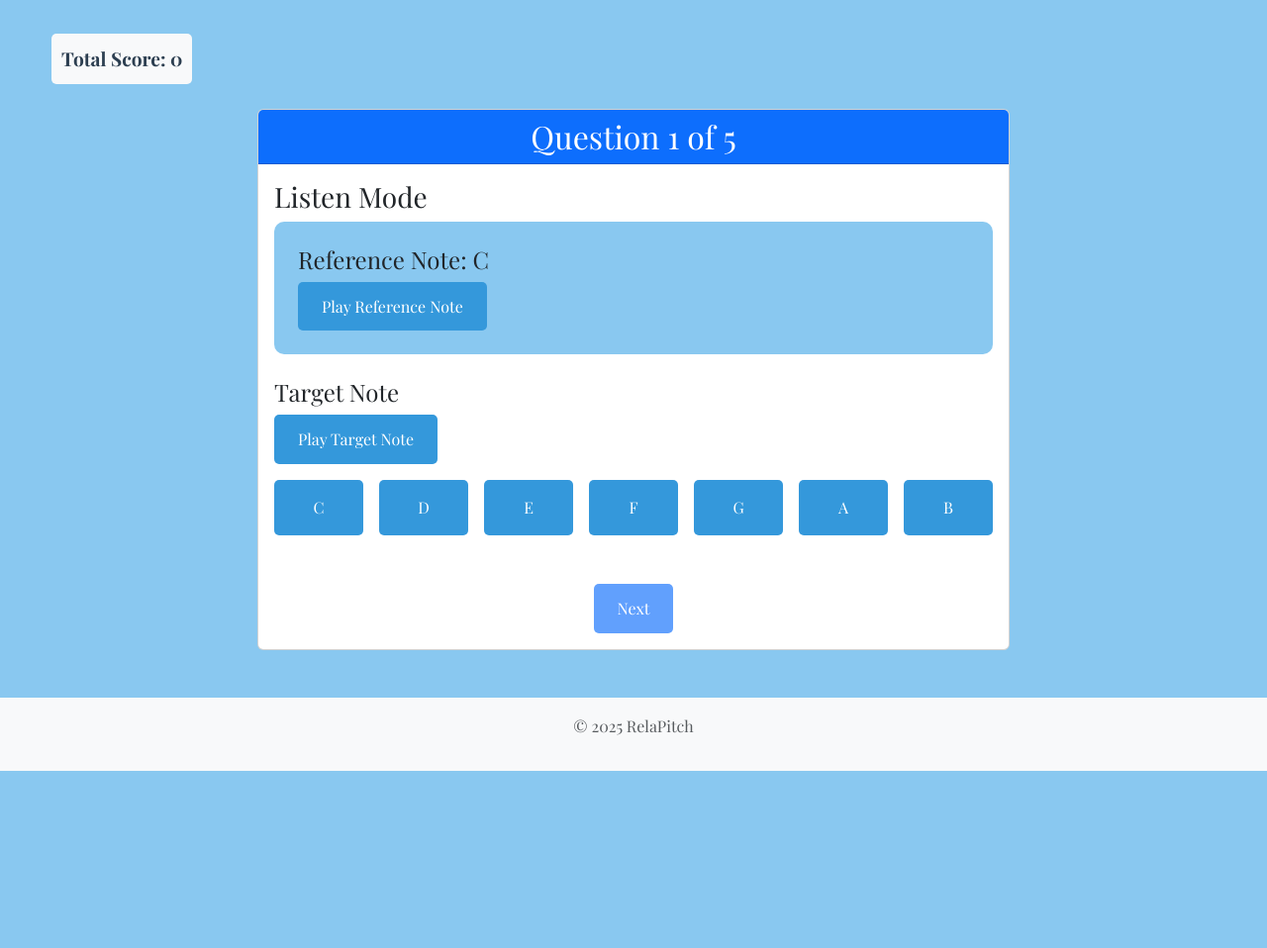
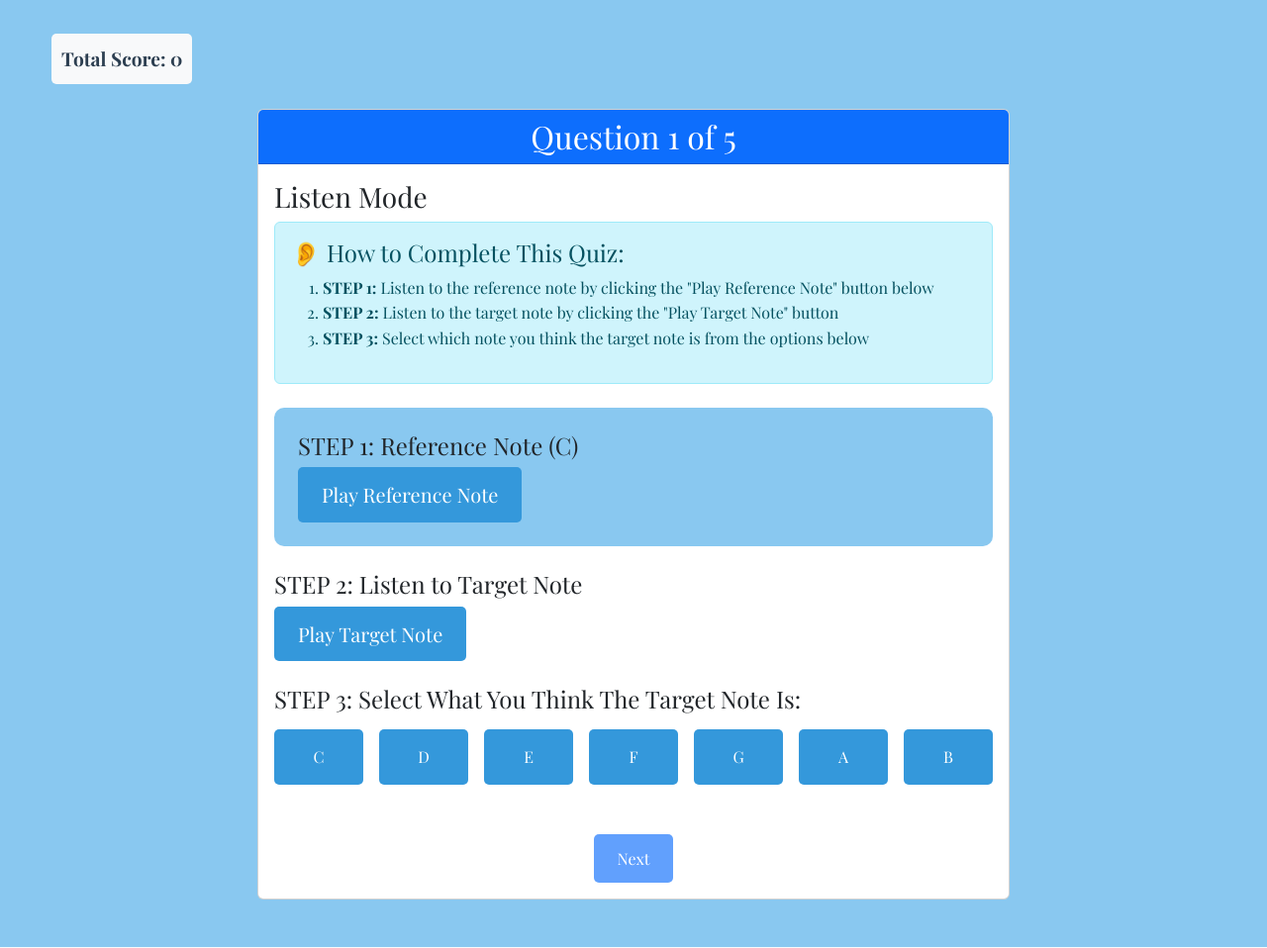
Before and after one commit to RelaPitch/RelaPitch, a Flask app: page /quiz/1 in a window 1280 px wide. Shown: the part 88-1046 px from the top of the page at 99% size. Before the commit the page ends 867 px from the top, so only its background shows below. Run offline with Flask 2, Linux system fonts and the light colour scheme; some libraries are stand-ins or nearby versions.

Commit message:
Implemented Feedback from Riya for quiz

```diff
--- a/templates/quiz.html
+++ b/templates/quiz.html
@@ -14,14 +14,27 @@
                     {% if question.type == 'listen' %}
                     <div class="listen-section">
                         <h3>Listen Mode</h3>
+                        {% if question_id == 1 %}
+                        <div class="instructions alert alert-info mb-4">
+                            <h4 class="alert-heading">👂 How to Complete This Quiz:</h4>
+                            <ol>
+                                <li><strong>STEP 1:</strong> Listen to the reference note by clicking the "Play Reference Note" button below</li>
+                                <li><strong>STEP 2:</strong> Listen to the target note by clicking the "Play Target Note" button</li>
+                                <li><strong>STEP 3:</strong> Select which note you think the target note is from the options below</li>
+                            </ol>
+                        </div>
+                        {% endif %}
+
                         <div class="reference-note mb-4">
-                            <h4>Reference Note: {{ question.reference_note[0] }}</h4>
-                            <button id="playReference" class="btn btn-primary">Play Reference Note</button>
+                            <h4>STEP 1: Reference Note ({{ question.reference_note[0] }})</h4>
+                            <button id="playReference" class="btn btn-primary btn-lg">Play Reference Note</button>
                         </div>
 
                         <div class="target-note mb-4">
-                            <h4>Target Note</h4>
-                            <button id="playTarget" class="btn btn-primary">Play Target Note</button>
+                            <h4>STEP 2: Listen to Target Note</h4>
+                            <button id="playTarget" class="btn btn-primary btn-lg">Play Target Note</button>
+
+                            <h4 class="mt-4">STEP 3: Select What You Think The Target Note Is:</h4>
                             <div class="note-options mt-3">
                                 {% for note in question.options %}
                                 <button class="btn btn-outline-primary note-btn" data-note="{{ note }}" data-answer="{% if note == question.target_note[0] %}correct{% else %}incorrect{% endif %}">{{ note }}</button>
@@ -33,21 +46,38 @@
                     {% else %}
                     <div class="sing-section">
                         <h3>Sing Mode</h3>
+                        {% if question_id == 1 %}
+                        <div class="instructions alert alert-info mb-4">
+                            <h4 class="alert-heading">🎤 How to Complete This Quiz:</h4>
+                            <ol>
+                                <li><strong>STEP 1:</strong> Listen to the reference note by clicking the "Play Reference Note" button below</li>
+                                <li><strong>STEP 2:</strong> Look at your target note that you'll need to sing</li>
+                                <li><strong>STEP 3:</strong> Click "Start Recording" and sing the target note</li>
+                                <li><strong>STEP 4:</strong> Click "Submit Recording" when you're done</li>
+                            </ol>
+                        </div>
+                        {% endif %}
+
                         <div class="reference-note mb-4">
-                            <h4>Reference Note: {{ question.reference_note[0] }}</h4>
-                            <button id="playReferenceSing" class="btn btn-primary">Play Reference Note</button>
+                            <h4>STEP 1: Reference Note ({{ question.reference_note[0] }})</h4>
+                            <button id="playReferenceSing" class="btn btn-primary btn-lg">Play Reference Note</button>
                         </div>
 
                         <div class="target-note mb-4">
-                            <h4>Target Note: {{ question.target_note[0] }}</h4>
-                            <button id="startTuner" class="btn btn-primary">Start Recording</button>
+                            <h4>STEP 2: Your Target Note Is: {{ question.target_note[0] }}</h4>
+                            <p class="alert alert-warning">You need to <strong>sing this note</strong> after clicking the Start Recording button.</p>
+
+                            <h4 class="mt-4">STEP 3: Record Your Singing</h4>
+                            <button id="startTuner" class="btn btn-primary btn-lg">Start Recording</button>
                             <div id="tunerDisplay" class="mt-3">
                                 <div id="pitch"></div>
                                 <div id="note"></div>
                                 <canvas id="tunerCanvas"></canvas>
                                 <button id="helpButton" class="btn btn-info mt-3" disabled>Show hint</button>
                             </div>
-                            <button id="submitRecording" class="btn btn-success mt-3" disabled>Submit Recording</button>
+
+                            <h4 class="mt-4">STEP 4: Submit Your Answer</h4>
+                            <button id="submitRecording" class="btn btn-success btn-lg mt-3" disabled>Submit Recording</button>
                             <span class="score-feedback"></span>
                         </div>
                     </div>
```
Also changed, not shown: templates/quiz_mode.html (+24 -11 lines).
